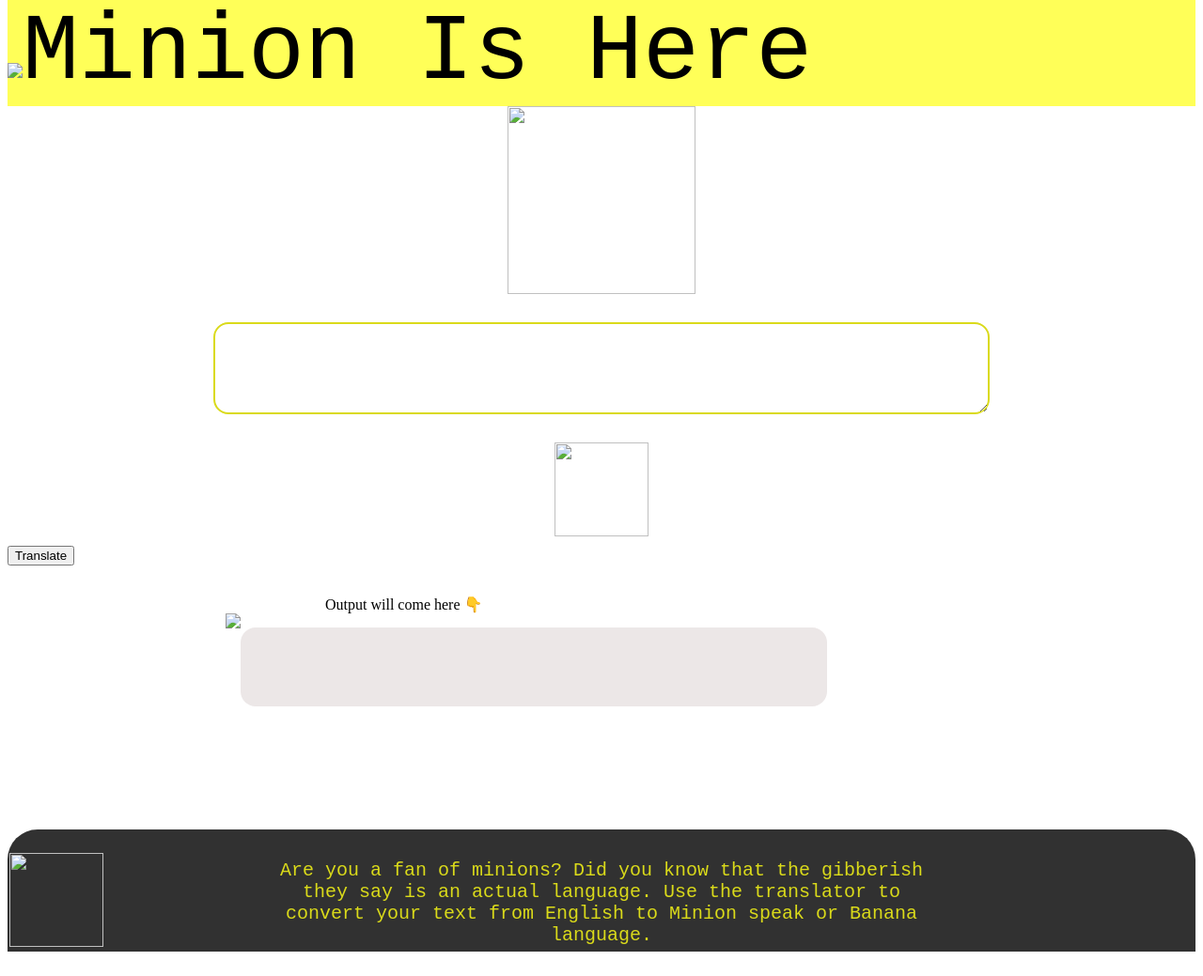
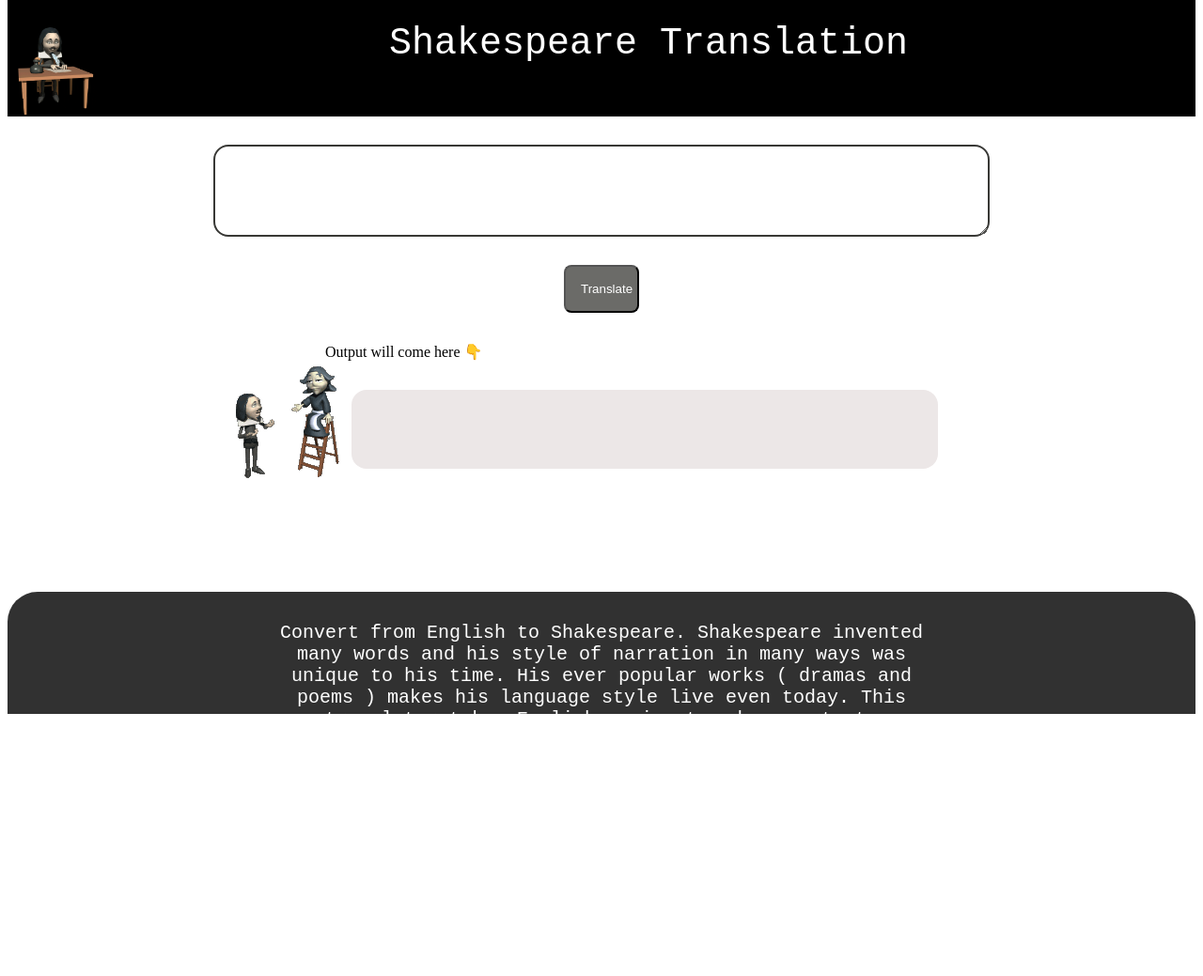
Before and after one commit to UtpalTheDev/Shakespeare-translator, a plain HTML site: page index.html in a window 1280 px wide. Shown: the whole page at 94% size. After the commit the page ends 832 px from the top, so only its background shows below. Drawn offline with Linux system fonts and the light colour scheme; a script that the page names is missing.

Commit message:
style:page layout

```diff
--- a/index.html
+++ b/index.html
@@ -11,22 +11,22 @@
 <body>
 
  <nav class="nav">
-     <div ><img class="dance" src="min-dance.gif">Minion Is Here</div>
+     <div ><img class="write" src="shak-write.gif">Shakespeare Translation</div>
  </nav>
- <img class="guru" src="min-guru.gif">
+
 <textarea id="input" placeholder="enter your text here">
 
 </textarea>
-<img class="judge" src="min-judge.gif">
+
 <button id="btn-translate">Translate</button>
  <div class="indication">Output will come here 👇</div>
 
-<div class="out-pos"><img class="bore" src="min-bored.gif">
+<div class="out-pos"><img class="explain" src="shak-explain.gif">
  <div id="output"></div></div>
 
  <footer class="footer">
- <div><img class="hello" src="min-hello.gif">
- <p>Are you a fan of minions? Did you know that the gibberish they say is an actual language. Use the translator to convert your text from English to Minion speak or Banana language.</p></div>
+ <div>
+ <p>Convert from English to Shakespeare. Shakespeare invented many words and his style of narration in many ways was unique to his time. His ever popular works ( dramas and poems ) makes his language style live even today. This translator takes English as input and converts to Shakespeare English. </p></div>
  </footer>
 
  <script src="app.js" type="text/javascript"></script>
--- a/style.css
+++ b/style.css
@@ -4,23 +4,22 @@ textarea{
     width:60%;
     height: 20%;
 
-    border:2px solid rgb(218, 218, 26);
+    border:2px solid rgb(56, 56, 53);
     border-radius: 1rem;
     color: black;
     padding: 2rem;
     margin:30px auto;
 
-}           z
+}
 
 #btn-translate{
     display:block;
     margin:auto ;
-    background-color: yellow;
+    background-color: rgb(107, 107, 104);
     border-radius: 0.5rem;
     width:80px;
-    right:40% ;
-    left:40%;
-
+    padding: 1rem;
+    color: white;
 }
 
 #output{
@@ -39,37 +38,28 @@ textarea{
 
 }
 
-.bore{
-    float:left;
+
+.write{
+    float: left;
+    width:100px;
     height: 100px;
-    weight:100px;
-    padding-left: rem;
-}
-.dance{
-    width:100px;
-    height: 100p;
 }
 .nav{
-    font-size:100px;
+    font-size:40px;
     font-family: monospace;
-    background-color: rgb(255, 255, 88);
+    background-color: rgb(0, 0, 0);
+    color: white;
+    text-align: center;
+    height: 100px;
+    padding-top: 1.5rem;
+
 }
 body{
     margin-top: 0px;
+
 }
 
-.guru{
-    display: block;
-    width:200px;
-    height: 200px;
-    margin: auto;
-}
-.judge{
-    display:block;
-    width:100px;
-    height:100px;
-    margin:10px auto;
-}
+
 .indication{
     padding-left: 7rem;
     width:700px;
@@ -84,13 +74,7 @@ body{
     margin-top: 7rem;
     height:130px;
 }
-.hello{
-    float: left;
-    padding-top:25px ;
-    padding-left: 2px;
-    width:100px;
-    height: 100px;
-}
+
 .out-pos{
     display: block;
     width:800px;
@@ -101,7 +85,7 @@ body{
     text-align: center;
     margin: auto;
     width: 700px;
-    color:rgb(218, 218, 26) ;
+    color:white ;
     font-family: monospace;
     font-size: x-large;
 }
```
Also changed, not shown: app.js (added), shak-explain.gif (added), shak-write.gif (added), shakespeare1.jpeg (added).
